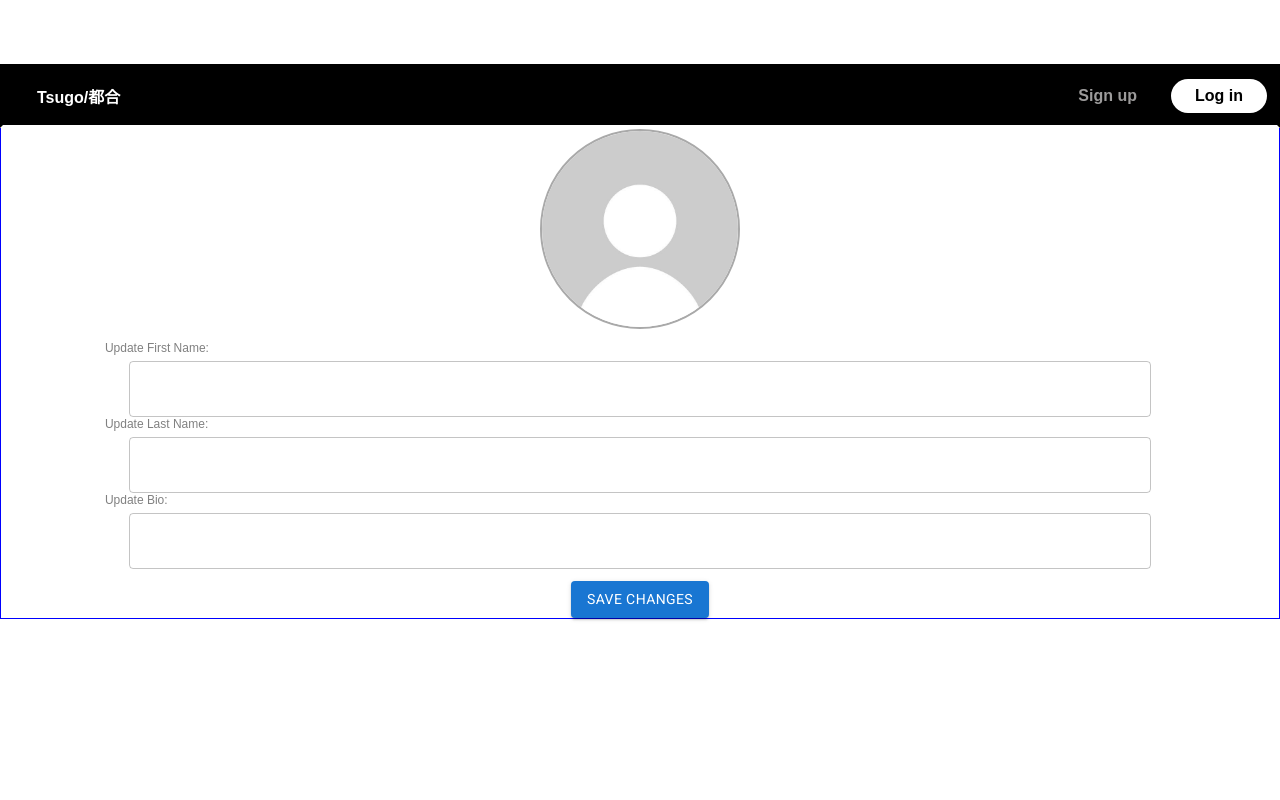
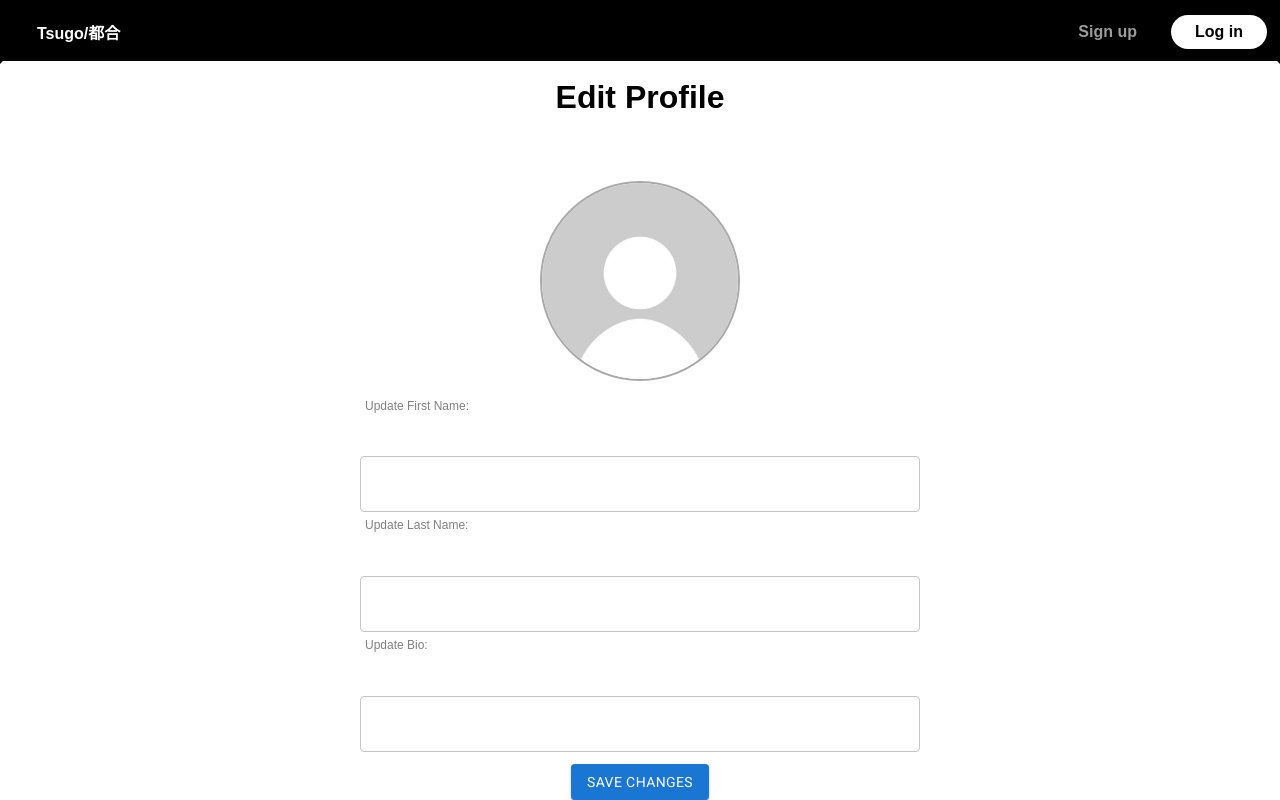
Before and after one commit to TSUGO-CORPORATED/tsugo-website, a Next.js app: page /profile/edit-profile in a window 1280 px wide. Built offline with nearby package versions, Linux system fonts and the light colour scheme; no server answers; sample sign-in values are in the browser's storage; a web font is replaced by a local one.

Commit message:
Added more styling to edit-profile

```diff
--- a/src/app/profile/edit-profile/edit-profile-card.tsx
+++ b/src/app/profile/edit-profile/edit-profile-card.tsx
@@ -186,7 +186,7 @@ export default function EditProfile() {
                 </div>
 
 
-                <Button variant="contained" className='edit-profile-container-button' id='edit-button' onClick={handleUpdate}>Save Changes</Button>
+                <Button variant="contained" className='edit-profile-container__button' id='edit-button' onClick={handleUpdate}>Save Changes</Button>
         </div>
     );
 }
--- a/src/css/_edit-profile.scss
+++ b/src/css/_edit-profile.scss
@@ -1,11 +1,15 @@
+.edit-profile {
+    @include flexCenter(column);
+    align-items: center;
+    width: 100vw;
+    height: 100vh;
+    padding-top: 64px;
+}
 .edit-profile-container {
     @include flexCenter(column);
-
     align-items: center;
     width: 100%;
     height: 100%;
-    margin-top: 64px;
-    border: 1px solid blue;
 
 
     // background-color: $color-background-black;
@@ -52,14 +56,17 @@
         margin-right: 30px;
         color: gray;
         font-size: 12px;
-        margin-bottom: 6px;
+        margin-top: 6px;
     }
 
     &__input {
         width: 80%;
-        margin: 6px;
+        margin: 16px;
     }
 
+    &__button {
+        margin: 12px;
+    }
 
     // &__edit-profile-p {
     //     height: 10%;
@@ -76,3 +83,9 @@
     //     height: 10%;
     // }
 }
+
+@media (min-width: 700px) {
+    .edit-profile-container {
+        width: 700px;
+    }
+}
--- a/src/css/_profile-components.scss
+++ b/src/css/_profile-components.scss
@@ -86,3 +86,9 @@
 #profile-container__delete-button {
     align-self: center;
 }
+
+@media (min-width: 700px) {
+    .profile-container {
+        width: 700px;
+    }
+}
--- a/src/css/styles.css
+++ b/src/css/styles.css
@@ -398,6 +398,11 @@
   align-self: center;
 }
 
+@media (min-width: 700px) {
+  .profile-container {
+    width: 700px;
+  }
+}
 .add_request, .confirm_section {
   background-image: url("../../public/tokyo.jpg");
   background-size: cover;
@@ -605,6 +610,17 @@
   border: 1px solid black;
 }
 
+.edit-profile {
+  display: flex;
+  justify-content: center;
+  align-items: center;
+  flex-direction: column;
+  align-items: center;
+  width: 100vw;
+  height: 100vh;
+  padding-top: 64px;
+}
+
 .edit-profile-container {
   display: flex;
   justify-content: center;
@@ -613,8 +629,6 @@
   align-items: center;
   width: 100%;
   height: 100%;
-  margin-top: 64px;
-  border: 1px solid blue;
 }
 .edit-profile-container__header {
   margin-top: 15px;
@@ -645,13 +659,21 @@
   margin-right: 30px;
   color: gray;
   font-size: 12px;
-  margin-bottom: 6px;
+  margin-top: 6px;
 }
 .edit-profile-container__input {
   width: 80%;
-  margin: 6px;
+  margin: 16px;
+}
+.edit-profile-container__button {
+  margin: 12px;
 }
 
+@media (min-width: 700px) {
+  .edit-profile-container {
+    width: 700px;
+  }
+}
 .chat-room {
   display: flex;
   justify-content: center;
```
Also changed, not shown: 1 other file (tests, documents, lock files or other folders).
